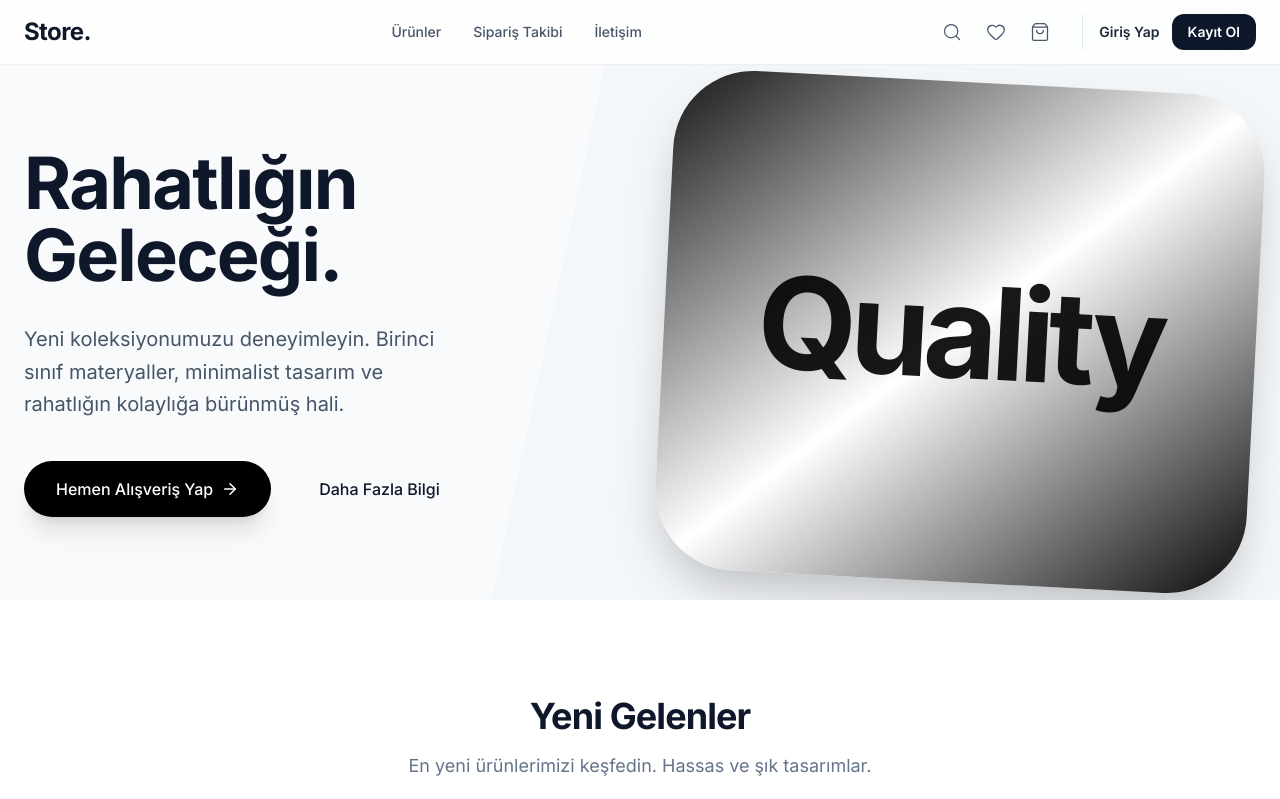
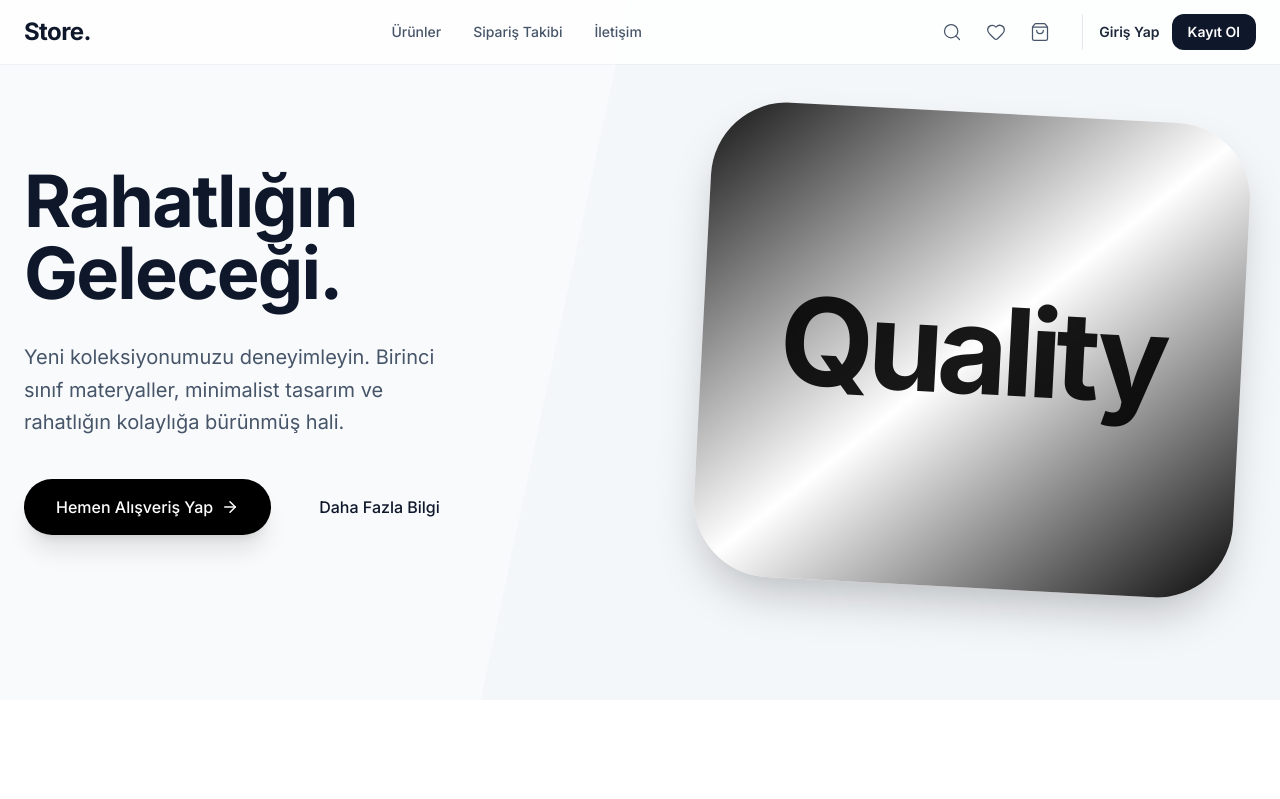
Before and after one commit to aliakpoyraz/mini-e-ticaret, a Next.js app: page / in a window 1280 px wide. Shown: the top 799 px of the page. Built offline with nearby package versions, Linux system fonts and the light colour scheme; no server answers; the database is empty.

Commit message:
google düzenlemeleri

```diff
--- a/app/api/auth/google/callback/route.ts
+++ b/app/api/auth/google/callback/route.ts
@@ -3,10 +3,12 @@ import { prisma } from '@/lib/prisma';
 import { signToken, setAuthCookie } from '@/app/lib/auth';
 import { NextResponse } from 'next/server';
 
+const baseUrl = process.env.NEXT_PUBLIC_BASE_URL || process.env.NEXT_PUBLIC_APP_URL;
+
 const client = new OAuth2Client(
     process.env.GOOGLE_CLIENT_ID,
     process.env.GOOGLE_CLIENT_SECRET,
-    `${process.env.NEXT_PUBLIC_BASE_URL}/api/auth/google/callback`
+    `${baseUrl}/api/auth/google/callback`
 );
 
 export async function GET(request: Request) {
@@ -14,7 +16,7 @@ export async function GET(request: Request) {
     const code = searchParams.get('code');
 
     if (!code) {
-        return NextResponse.redirect(`${process.env.NEXT_PUBLIC_BASE_URL}/giris-yap?error=google_auth_failed`);
+        return NextResponse.redirect(`${baseUrl}/giris-yap?error=google_auth_failed`);
     }
 
     try {
@@ -60,9 +62,9 @@ export async function GET(request: Request) {
 
         await setAuthCookie(token);
 
-        return NextResponse.redirect(`${process.env.NEXT_PUBLIC_BASE_URL}/`);
+        return NextResponse.redirect(`${baseUrl}/`);
     } catch (error) {
         console.error('Google Auth Callback Error:', error);
-        return NextResponse.redirect(`${process.env.NEXT_PUBLIC_BASE_URL}/giris-yap?error=google_auth_failed`);
+        return NextResponse.redirect(`${baseUrl}/giris-yap?error=google_auth_failed`);
     }
 }
--- a/app/api/auth/google/route.ts
+++ b/app/api/auth/google/route.ts
@@ -2,10 +2,11 @@ import { NextResponse } from 'next/server';
 
 export async function GET() {
     const clientId = process.env.GOOGLE_CLIENT_ID;
-    const redirectUri = `${process.env.NEXT_PUBLIC_BASE_URL}/api/auth/google/callback`;
+    const baseUrl = process.env.NEXT_PUBLIC_BASE_URL || process.env.NEXT_PUBLIC_APP_URL;
+    const redirectUri = `${baseUrl}/api/auth/google/callback`;
     const scope = 'openid email profile';
 
-    if (!clientId || !process.env.NEXT_PUBLIC_BASE_URL) {
+    if (!clientId || !baseUrl) {
         return NextResponse.json({ error: 'Missing Google Auth Configuration' }, { status: 500 });
     }
 
--- a/app/components/HeroSlider.tsx
+++ b/app/components/HeroSlider.tsx
@@ -6,10 +6,10 @@ import { ArrowRight } from "lucide-react";
 
 export default function HeroSlider() {
     return (
-        <div className="relative h-[600px] w-full bg-slate-50 flex items-center overflow-hidden pt-28 pb-12">
+        <div className="relative h-[700px] w-full bg-slate-50 flex items-center overflow-hidden pt-32 pb-32">
             <div className="absolute top-0 right-0 w-2/3 h-full bg-slate-100/50 skew-x-[-12deg] translate-x-32" />
 
-            <div className="container mx-auto px-6 relative z-10 grid grid-cols-1 md:grid-cols-2 gap-12 items-center">
+            <div className="container mx-auto px-6 relative z-10 grid grid-cols-1 md:grid-cols-2 gap-24 items-center">
                 <div className="space-y-6 md:space-y-8 animate-fade-in-up">
                     <h1 className="text-5xl md:text-7xl font-bold text-slate-900 tracking-tight leading-[1.1]">
                         Rahatlığın <br className="hidden sm:block" /> Geleceği.
@@ -27,7 +27,7 @@ export default function HeroSlider() {
                     </div>
                 </div>
 
-                <div className="relative h-[500px] hidden md:block">
+                <div className="relative h-[500px] hidden md:block scale-95 transition-transform duration-500">
                     <div className="absolute inset-0 bg-gradient-to-br from-neutral-900 via-white to-neutral-950 rounded-[5rem] shadow-2xl rotate-3 hover:rotate-2 transition-transform duration-600 flex items-center justify-center">
                         <span className="text-black font-bold text-9xl tracking-tighter opacity-90">
                             Quality
```
